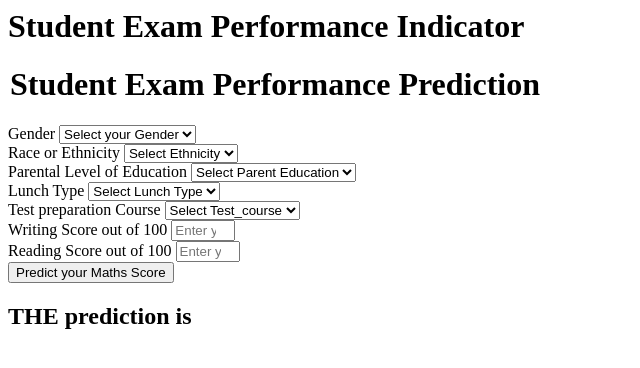
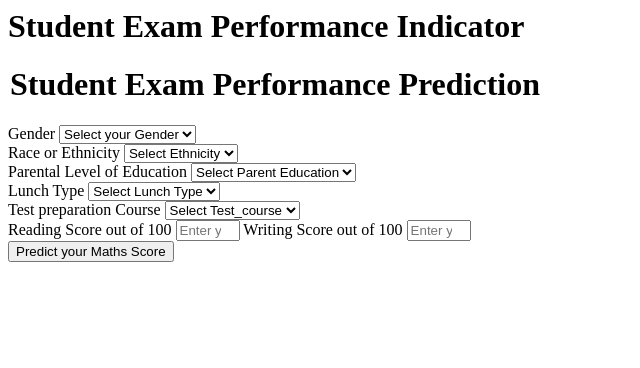
Before and after one commit to sourabh-kamble/MLproject, a Flask app: page /predictdata in a window 1280 px wide. Shown: the top 368 px of the page, without its empty margins (0-640 px from the left). Run offline with Flask 3, Linux system fonts and the light colour scheme.

Commit message:
Fixed home.html: corrected Reading/Writing fields and result display

```diff
--- a/app.py
+++ b/app.py
@@ -14,7 +14,7 @@ app = application
 
 @app.route('/')
 def index():
-    return render_template('index.html')
+    return render_template('home.html')
 
 @app.route('/predictdata', methods = ['GET','POST'])
 def predict_datapoint():
--- a/templates/home.html
+++ b/templates/home.html
@@ -91,21 +91,20 @@
             </select>
         </div>
         <div class="mb-3">
-            <label class="form-label">Writing Score out of 100</label>
-            <input class="form-control" type="number" name="reading_score"
-                placeholder="Enter your Reading score" min='0' max='100' />
+           <label class="form-label">Reading Score out of 100</label>
+<input class="form-control" type="number" name="reading_score" placeholder="Enter your Reading score" min='0' max='100' required />
+
+<label class="form-label">Writing Score out of 100</label>
+<input class="form-control" type="number" name="writing_score" placeholder="Enter your Writing Score" min='0' max='100' required />
+
         </div>
         <div class="mb-3">
-            <label class="form-label">Reading Score out of 100</label>
-            <input class="form-control" type="number" name="writing_score"
-                placeholder="Enter your Reading Score" min='0' max='100' />
-        </div>
-        <div class="mb-3">
-            <input class="btn btn-primary" type="submit" value="Predict your Maths Score" required />
+            <input class="btn btn-primary" type="submit" value="Predict your Maths Score" />
         </div>
     </form>
-    <h2>
-       THE  prediction is {{results}}
-    </h2>
-   <body>
+   {% if results %}
+<h2>Your predicted Maths Score is: {{ results }}</h2>
+{% endif %}
+
+</body>
 </html>
```
